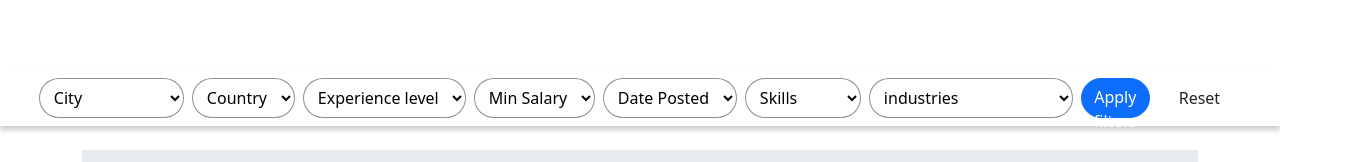
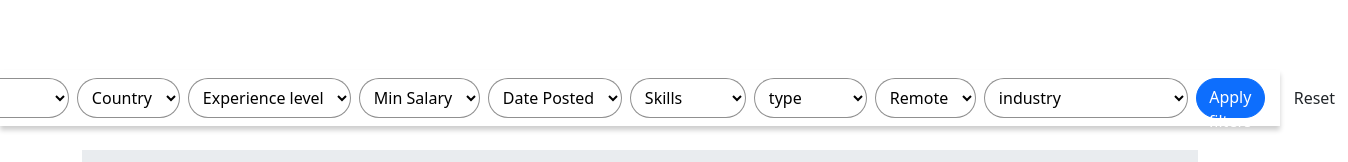
Before and after one commit to yousef8/CareerHub-FrontEnd, a Vue app: page /jobs in a window 1280 px wide. Shown: the part 147-309 px from the top of the page, 1348 px wide, since content can reach past the window. Built offline with nearby package versions, Linux system fonts and the light colour scheme; no server answers.

Commit message:
added filter by remote and type

```diff
--- a/src/components/FilterBar.vue
+++ b/src/components/FilterBar.vue
@@ -1,9 +1,6 @@
 <template>
   <div style="box-shadow: 0 4px 5px rgba(0, 0, 0, 0.2)">
-    <div
-      class="d-flex justify-content-center mx-auto gap-2 py-2"
-      style="width: 90%; height: fit-content"
-    >
+    <div class="d-flex justify-content-center mx-auto gap-2 py-2" style="height: fit-content">
       <select
         v-model="filter.city"
         name="city"
@@ -102,6 +99,37 @@
         <option value="python">Python</option>
         <option value="java">Java</option>
       </select>
+
+      <select
+        v-model="filter.type"
+        name="type"
+        id="type"
+        :class="{
+          'active-drop-down': filter.type !== '',
+          dropdown: filter.type === ''
+        }"
+      >
+        <option value="">type</option>
+        <option value="full-time">Full-time</option>
+        <option value="part-time">Part-time</option>
+        <option value="contract">Contract</option>
+      </select>
+
+      <select
+        v-model="filter.remote_type"
+        name="remote_type"
+        id="remote_type"
+        :class="{
+          'active-drop-down': filter.remote_type !== '',
+          dropdown: filter.remote_type === ''
+        }"
+      >
+        <option value="">Remote</option>
+        <option value="remote">Remote</option>
+        <option value="hybrid">Hybrid</option>
+        <option value="on-site">On-site</option>
+      </select>
+
       <select
         v-model="filter.industries"
         name="industries"
@@ -111,7 +139,7 @@
           dropdown: filter.industries === ''
         }"
       >
-        <option value="">industries</option>
+        <option value="">industry</option>
         <option value="software engineering">Software Engineering</option>
         <option value="data science">Data Science</option>
         <option value="web development">Web Development</option>
@@ -136,7 +164,9 @@ export default {
         max_salary: '',
         posted_after: '',
         skills: '',
-        industries: ''
+        industries: '',
+        type: '',
+        remote_type: ''
       }
     }
   },
@@ -150,6 +180,8 @@ export default {
       this.filter.posted_after = ''
       this.filter.skills = ''
       this.filter.industries = ''
+      this.filter.type = ''
+      this.filter.remote_type = ''
     },
     applyFilter() {
       console.log('Filter applied', this.filter)
```
